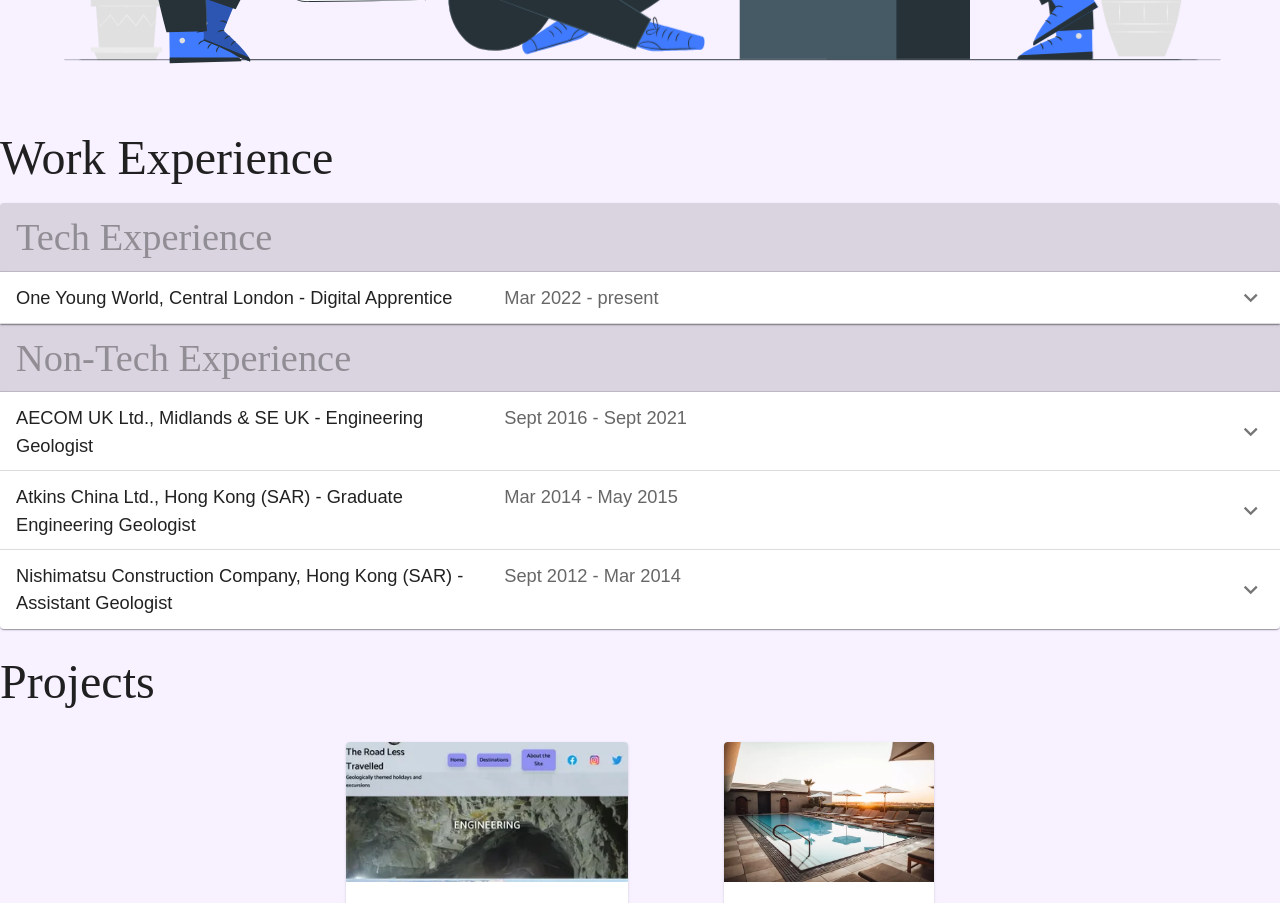
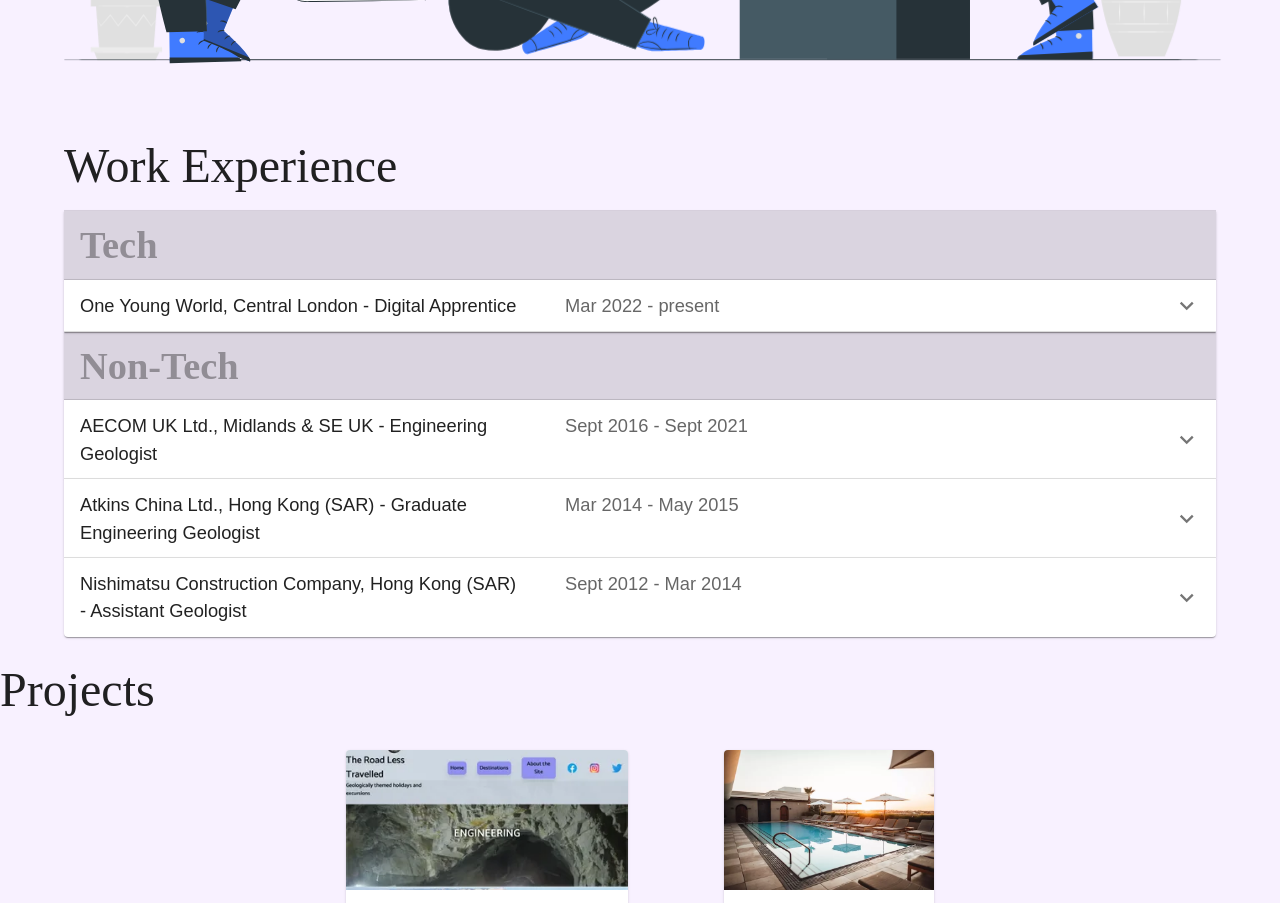
Before and after one commit to wkan17012021/Portfolio, a React (Vite) app in the folder portfolio_react_spa/: page / in a window 1280 px wide. Shown: the part 2540-3443 px from the top of the page. Built offline with nearby package versions, Linux system fonts and the light colour scheme; no server answers.

Commit message:
make margin layout changes

```diff
--- a/portfolio_react_spa/src/sections/workexp/WorkExpAccordions.jsx
+++ b/portfolio_react_spa/src/sections/workexp/WorkExpAccordions.jsx
@@ -1,10 +1,12 @@
-import * as React from 'react';
-import Accordion from '@mui/material/Accordion';
-import AccordionSummary from '@mui/material/AccordionSummary';
-import AccordionDetails from '@mui/material/AccordionDetails';
-import Typography from '@mui/material/Typography';
-import ExpandMoreIcon from '@mui/icons-material/ExpandMore';
-import workExp from '../../data/workExp';
+import * as React from "react";
+import Accordion from "@mui/material/Accordion";
+import AccordionSummary from "@mui/material/AccordionSummary";
+import AccordionDetails from "@mui/material/AccordionDetails";
+import Typography from "@mui/material/Typography";
+import ExpandMoreIcon from "@mui/icons-material/ExpandMore";
+import Container from "@mui/material/Container";
+import Box from '@mui/material/Box';
+import workExp from "../../data/workExp";
 
 export default function WorkExpAccordions() {
   const [expanded, setExpanded] = React.useState(false);
@@ -14,63 +16,78 @@ export default function WorkExpAccordions() {
   };
 
   return (
-    <section id="work-exp-section" className='work-exp-container croll-mt-offset'>
-       <Typography variant="h2" mt={3}  gutterBottom>
+    <section
+      id="work-exp-section"
+      className="work-exp-container croll-mt-offset"
+    >
+      <Container>
+        <Box>
+           <Typography variant="h2" mt={4} gutterBottom>
           Work Experience
         </Typography>
+        </Box>
+
         <Accordion disabled>
           <AccordionSummary>
-          <Typography variant="h3">Tech Experience</Typography>
+            <Typography variant="h3" fontWeight={'bold'}>Tech </Typography>
           </AccordionSummary>
         </Accordion>
-      {workExp.techJobs.map(job => {
+        {workExp.techJobs.map((job) => {
           return (
-          <Accordion key={job.id} expanded={expanded === job.panelNum} onChange={handleChange(`${job.panelNum}`)}>
+            <Accordion
+              key={job.id}
+              expanded={expanded === job.panelNum}
+              onChange={handleChange(`${job.panelNum}`)}
+            >
               <AccordionSummary
                 expandIcon={<ExpandMoreIcon />}
                 aria-controls={job.ariaControls}
                 id="panel1bh-header"
               >
-          <Typography sx={{ width: '40%', flexShrink: 0 }}>
+                <Typography sx={{ width: "40%", flexShrink: 0 }}>
                   {job.title}
                 </Typography>
-          <Typography sx={{ color: 'text.secondary' }}>{job.year}</Typography>
+                <Typography sx={{ color: "text.secondary", marginLeft: 6}}>
+                  {job.year}
+                </Typography>
               </AccordionSummary>
               <AccordionDetails>
-          <Typography>
-            {job.body}
-          </Typography>
+                <Typography>{job.body}</Typography>
               </AccordionDetails>
             </Accordion>
-        )
+          );
         })}
         <Accordion disabled>
           <AccordionSummary>
-          <Typography variant="h3">Non-Tech Experience</Typography>
+            <Typography variant="h3" fontWeight={'bold'}>Non-Tech </Typography>
           </AccordionSummary>
         </Accordion>
-      {workExp.nonTechjobs.map(job => {
+        {workExp.nonTechjobs.map((job) => {
           return (
-          <Accordion key={job.id} expanded={expanded === job.panelNum} onChange={handleChange(`${job.panelNum}`)}>
+            <Accordion
+              key={job.id}
+              expanded={expanded === job.panelNum}
+              onChange={handleChange(`${job.panelNum}`)}
+            >
               <AccordionSummary
                 expandIcon={<ExpandMoreIcon />}
                 aria-controls={job.ariaControls}
                 id="panel1bh-header"
               >
-          <Typography sx={{ width: '40%', flexShrink: 0 }}>
+                <Typography sx={{ width: "40%", flexShrink: 0 }}>
                   {job.title}
                 </Typography>
-          <Typography sx={{ color: 'text.secondary' }}>{job.year}</Typography>
+                <Typography sx={{ color: "text.secondary", marginLeft: 6 }}>
+                  {job.year}
+                </Typography>
               </AccordionSummary>
               <AccordionDetails>
-          <Typography>
-            {job.body}
-          </Typography>
+                <Typography>{job.body}</Typography>
               </AccordionDetails>
             </Accordion>
-        )
+          );
         })}
-
+      </Container>
     </section>
   );
 }
```
Lines whose indentation alone changed are shown as unchanged.
